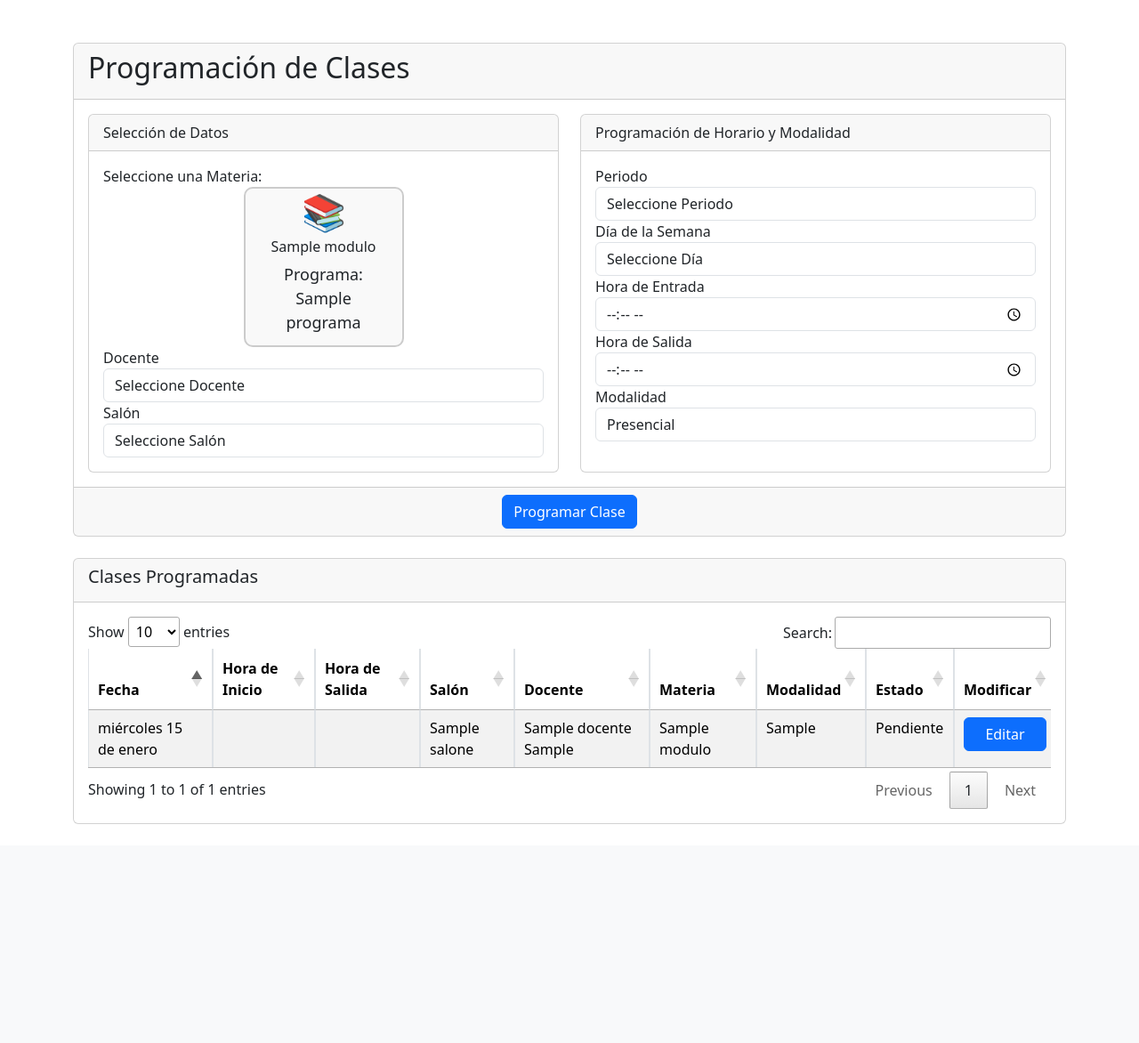
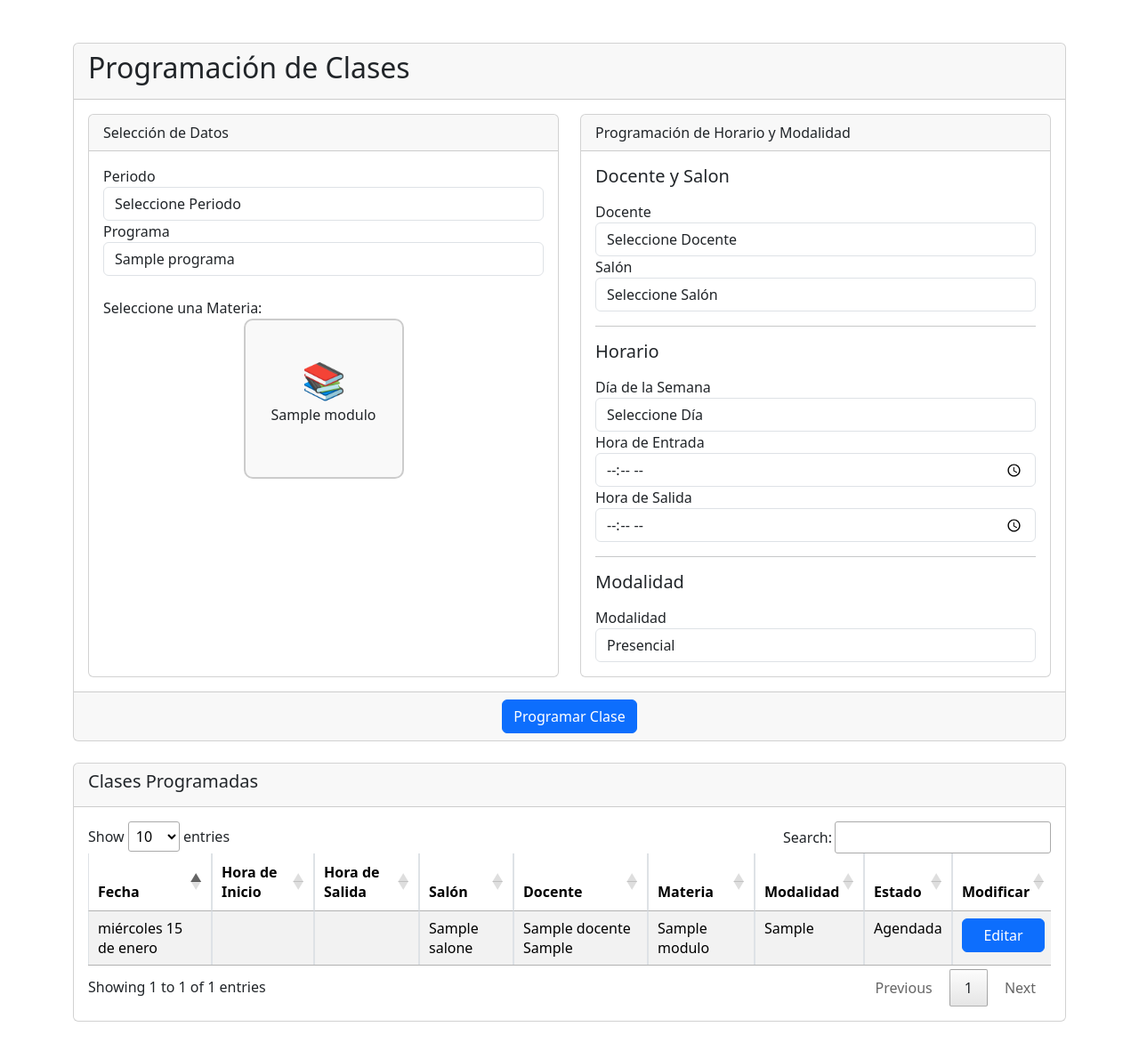
Before and after one commit to Sebiant/Udev-Proyect, a PHP site: page /programador/programador-vista.php in a window 1280 px wide. Shown: the part 56-1228 px from the top of the page at 89% size. Before the commit the page ends 982 px from the top, so only its background shows below. Run offline with PHP 8.4, Linux system fonts and the light colour scheme; tables that the repository leaves empty or names only in its code hold one stand-in row (values such as "Sample post"); a stand-in replaces the project's code that opens the database connection; some libraries are stand-ins or nearby versions.

Commit message:
cambio de reequisitos para programacion de clases

```diff
--- a/programador/js/Datatable-Programador.js
+++ b/programador/js/Datatable-Programador.js
@@ -26,7 +26,7 @@ $(document).ready(function () {
                 data: "estado",
                 render: function (data, type, row) {
                     if (data === 'Perdida') {
-                        return `<button class="btn btn-danger reprogramar-btn" data-bs-toggle="modal" data-bs-target="#modalReprogramar" data-id="${row.id_programador}">Reprogramar</button>`;
+                        return `<button class="btn btn-danger reprogramar-btn" data-bs-toggle="modal" data-bs-target="#modalReprogramar" data-id="${row.id_programador}">Reagendar</button>`;
                     } else {
                         return `<span>${data}</span>`;
                     }
--- a/programador/programador-controlador.php
+++ b/programador/programador-controlador.php
@@ -276,6 +276,16 @@ switch ($accion) {
         $result = $stmt->get_result();
         $data = $result->fetch_all(MYSQLI_ASSOC);
 
+        // Modificar los estados antes de enviarlos
+        foreach ($data as &$row) {
+            if ($row['estado'] === 'Reprogramada') {
+                $row['estado'] = 'Reagendada';
+            } elseif ($row['estado'] === 'Pendiente') {
+                $row['estado'] = 'Agendada';
+            }
+        }
+        unset($row); // buena práctica para evitar referencias accidentales
+
         // Respuesta JSON para DataTables
         $response = [
             "draw" => $draw,
--- a/programador/programador-vista.php
+++ b/programador/programador-vista.php
@@ -10,6 +52,14 @@ $result_salones = $conn->query($sql_salones);
 
 $sql_periodos = "SELECT id_periodo, nombre FROM periodos";
 $result_periodos = $conn->query($sql_periodos);
+
+$sql_programas = "
+    SELECT DISTINCT p.id_programa, p.nombre
+    FROM modulos m
+    JOIN programas p ON m.id_programa = p.id_programa
+";
+$result_programas = $conn->query($sql_programas);
+
 ?>
 
 <div class="container mt-5">
@@ -25,6 +75,33 @@ $result_periodos = $conn->query($sql_periodos);
                         <div class="card-body">
                             <form id="formProgramador">
                                 <div class="form-group">
+
+                                    <div class="form-group">
+                                        <label for="periodo">Periodo</label>
+                                        <select id="periodo" name="periodo" class="form-control">
+                                            <option value="">Seleccione Periodo</option>
+                                            <?php while ($row = $result_periodos->fetch_assoc()): ?>
+                                                <option value="<?php echo $row['id_periodo']; ?>"><?php echo $row['nombre']; ?></option>
+                                            <?php endwhile; ?>
+                                        </select>
+                                    </div>
+
+                                    <div class="form-group">
+                                        <label for="programa">Programa</label>
+                                        <select id="programa" name="programa" class="form-control">
+                                            <?php
+                                            if ($result_programas->num_rows > 0) {
+                                                while ($row = $result_programas->fetch_assoc()) {
+                                                    echo "<option value='" . htmlspecialchars($row['id_programa']) . "'>" . htmlspecialchars($row['nombre']) . "</option>";
+                                                }
+                                            } else {
+                                                echo "<option value=''>No hay programas disponibles</option>";
+                                            }
+                                            ?>
+                                        </select>
+                                    </div>
+
+                                    <br>
                                     <label class="titulo">Seleccione una Materia: </label>
                                     <div class="materias-container">
                                         <?php
@@ -49,7 +126,15 @@ $result_periodos = $conn->query($sql_periodos);
                                     </div>
                                     <input type="hidden" name="materia" id="materiaSeleccionada">
                                 </div>
+                        </div>
+                    </div>
+                </div>
+                <div class="col-md-6">
+                    <div class="card h-100">
+                        <div class="card-header">Programación de Horario y Modalidad</div>
+                        <div class="card-body">
 
+                            <h5 class="mb-3">Docente y Salon</h5>
                             <div class="form-group">
                                 <label for="docente">Docente</label>
                                 <select id="docente" name="docente" class="form-control">
@@ -73,24 +158,10 @@ $result_periodos = $conn->query($sql_periodos);
                                     <?php endwhile; ?>
                                 </select>
                             </div>
-                        </div>
-                    </div>
-                </div>
 
-                <div class="col-md-6">
-                    <div class="card h-100">
-                        <div class="card-header">Programación de Horario y Modalidad</div>
-                        <div class="card-body">
-                            <div class="form-group">
-                                <label for="periodo">Periodo</label>
-                                <select id="periodo" name="periodo" class="form-control">
-                                    <option value="">Seleccione Periodo</option>
-                                    <?php while ($row = $result_periodos->fetch_assoc()): ?>
-                                        <option value="<?php echo $row['id_periodo']; ?>"><?php echo $row['nombre']; ?></option>
-                                    <?php endwhile; ?>
-                                </select>
-                            </div>
+                            <hr>
 
+                            <h5 class="mb-3">Horario</h5>
                             <div class="form-group">
                                 <label for="dia">Día de la Semana</label>
                                 <select id="dia" name="dia" class="form-control">
@@ -114,6 +185,9 @@ $result_periodos = $conn->query($sql_periodos);
                                 <input type="time" id="horaSalida" name="horaSalida" class="form-control">
                             </div>
 
+                            <hr>
+
+                            <h5 class="mb-3">Modalidad</h5>
                             <div class="form-group">
                                 <label for="modalidad">Modalidad</label>
                                 <select id="modalidad" name="modalidad" class="form-control">
```
Also changed, not shown: other parts of programador/programador-vista.php (+45 -43 lines). Lines whose indentation alone changed are shown as unchanged.
